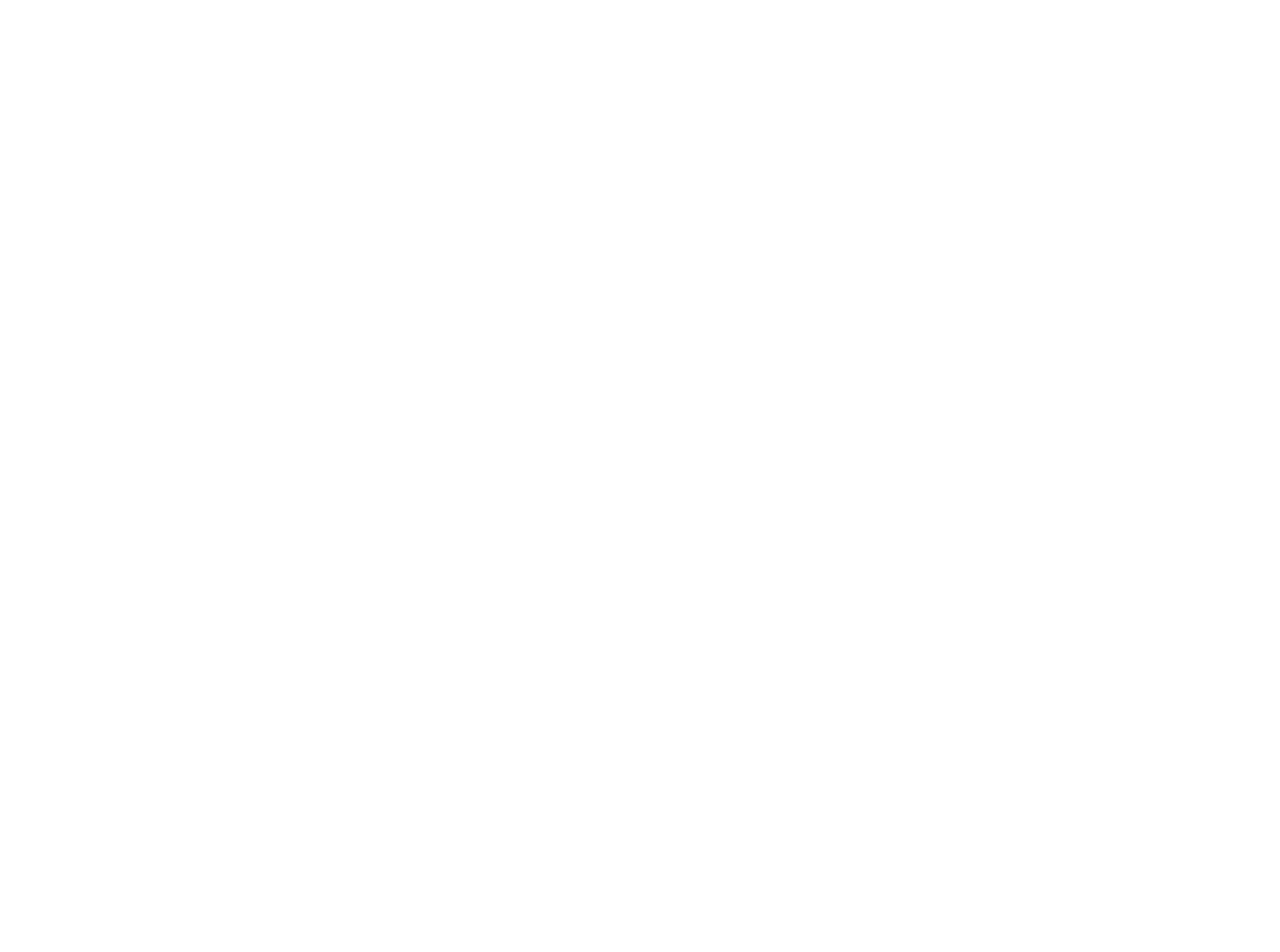
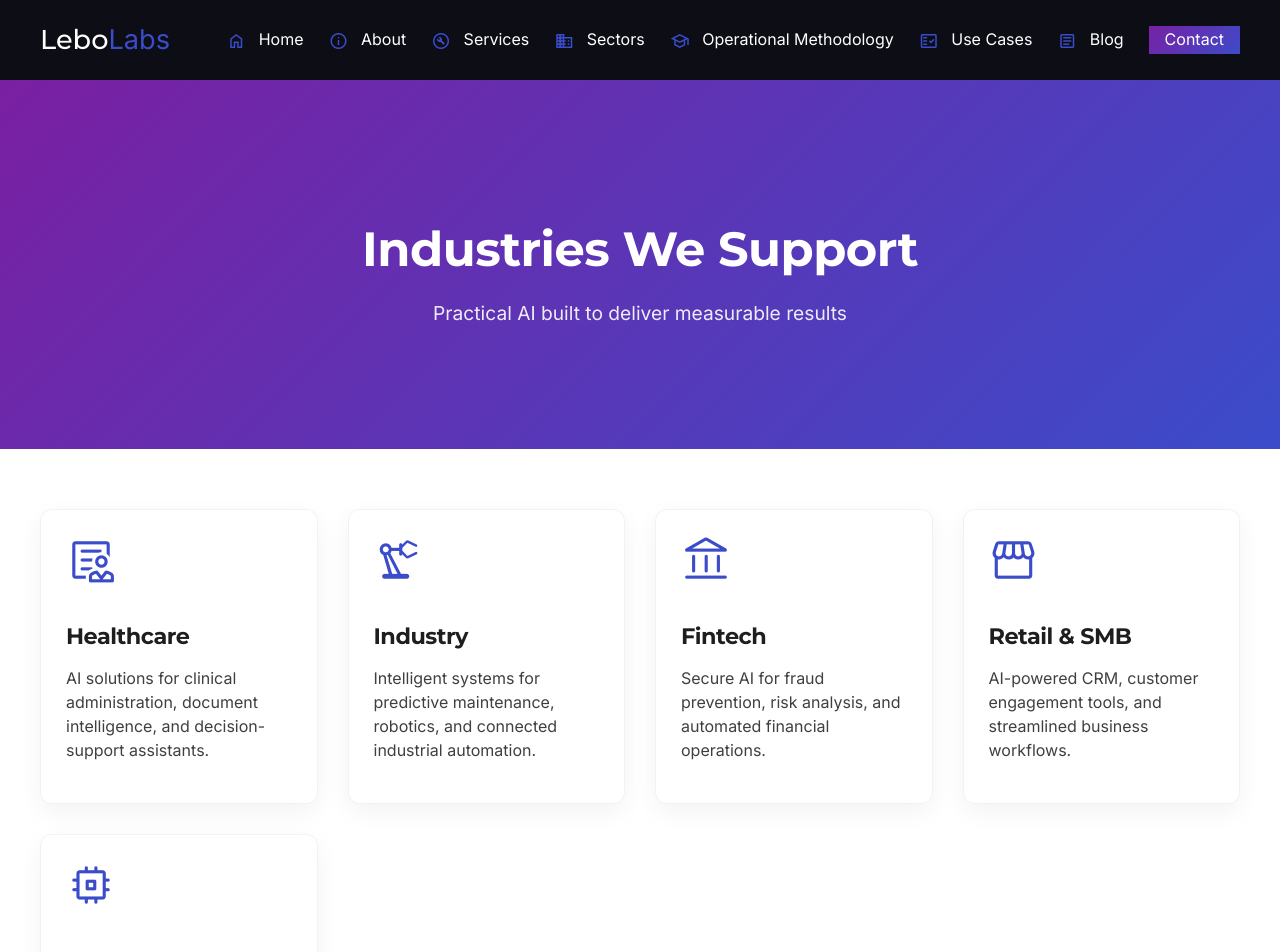
Before and after one commit to ZouariOmar/lebo-labs, an Angular app: page /use-cases in a window 1280 px wide. Before the commit this address led to /. Shown: the top 952 px of the page. Before the commit the page ends 800 px from the top, so only its background shows below. Built offline with nearby package versions, Linux system fonts and the light colour scheme.

Commit message:
feat(use-cases-page): Add `Use Cases` page
[DETAILS]
- A src/app/pages/cases/*
- M src/app/app.routes.ts

```diff
--- a/src/app/app.routes.ts
+++ b/src/app/app.routes.ts
@@ -6,7 +6,7 @@
   { path: 'services', loadComponent: () => import('./pages/services/services').then(m => m.Services) },
   { path: 'sectors', loadComponent: () => import('./pages/sectors/sectors').then(m => m.Sectors) },
   { path: 'ops-methodology', loadComponent: () => import('./pages/ops/ops').then(m => m.Ops) },
-  // { path: 'use-cases', loadComponent: () => import('./pages/cases/cases').then(m => m.Cases) },
+  { path: 'use-cases', loadComponent: () => import('./pages/cases/cases').then(m => m.Cases) },
   // { path: 'blog', loadComponent: () => import('./pages/blog/blog').then(m => m.Blog) },
   // { path: 'contact', loadComponent: () => import('./pages/contact/contact').then(m => m.Contact) },
 ]; // Lebo-labs routes
--- a/src/app/core/components/footer/footer.html
+++ b/src/app/core/components/footer/footer.html
@@ -13,7 +13,7 @@
         <li><a routerLink="/services">Services</a></li>
         <li><a routerLink="/sectors">Sectors</a></li>
         <li><a routerLink="/ops-methodology">OPS Methodology</a></li>
-        <li><a routerLink="/case-study">Case Studies</a></li>
+        <li><a routerLink="/use-cases">Case Studies</a></li>
         <li><a routerLink="/blog">Blog</a></li>
         <li><a routerLink="/contact" class="contact-btn">Contact</a></li>
       </ul>
--- a/src/app/core/components/navbar/navbar.html
+++ b/src/app/core/components/navbar/navbar.html
@@ -34,7 +34,7 @@
       </a>
     </li>
     <li>
-      <a routerLink="/case-study">
+      <a routerLink="/use-cases">
         <span class="material-symbols-outlined">fact_check</span>
         Use Cases
       </a>
--- /dev/null
+++ b/src/app/pages/cases/cases.css
@@ -0,0 +1,78 @@
+/* ---- Hero ---- */
+.sectors-hero {
+  text-align: center;
+  padding: 100px 20px;
+  background: linear-gradient(135deg, #7A1FA2, #3B4CCA);
+  color: white;
+}
+
+.sectors-hero h1 {
+  font-family: 'Montserrat', sans-serif;
+  font-size: 3rem;
+  margin-bottom: 10px;
+}
+
+.sectors-hero p {
+  font-size: 1.2rem;
+  opacity: 0.9;
+}
+
+/* ---- Grid ---- */
+.sectors-grid {
+  max-width: 1200px;
+  margin: 60px auto;
+  padding: 0 20px;
+  display: grid;
+  gap: 30px;
+  grid-template-columns: repeat(auto-fit, minmax(260px, 1fr));
+}
+
+/* ---- Cards ---- */
+.sector-card {
+  background: rgba(255, 255, 255, 0.6);
+  border: 1px solid rgba(0, 0, 0, 0.05);
+  padding: 25px;
+  border-radius: 12px;
+  cursor: pointer;
+  box-shadow: 0 8px 25px rgba(0, 0, 0, 0.05);
+  transition: all 0.3s ease;
+}
+
+.sector-card:hover {
+  transform: translateY(-6px);
+  border-color: var(--primary-violet);
+  box-shadow: 0 12px 35px rgba(122, 31, 162, 0.25);
+}
+
+/* ---- Icons ---- */
+.icon {
+  font-family: 'Material Symbols Rounded';
+  font-size: 50px;
+  margin-bottom: 15px;
+  color: #3B4CCA;
+  transition: 0.3s ease;
+}
+
+.sector-card:hover .icon {
+  color: #7A1FA2;
+}
+
+/* ---- Text ---- */
+.sector-card h3 {
+  font-family: 'Montserrat', sans-serif;
+  font-size: 1.4rem;
+  margin-bottom: 10px;
+}
+
+.sector-card p {
+  opacity: 0.85;
+  font-size: 1rem;
+  line-height: 1.5;
+}
+
+/* ---- Responsive ---- */
+@media (max-width: 768px) {
+  .sectors-hero h1 {
+    font-size: 2.4rem;
+  }
+}
--- /dev/null
+++ b/src/app/pages/cases/cases.html
@@ -0,0 +1,57 @@
+<app-navbar></app-navbar>
+
+<section class="sectors-hero">
+  <div class="hero-content">
+    <h1>Industries We Support</h1>
+    <p>Practical AI built to deliver measurable results</p>
+  </div>
+</section>
+
+<section class="sectors-grid">
+  <!-- Healthcare -->
+  <div class="sector-card">
+    <span class="material-symbols-rounded icon">clinical_notes</span>
+    <h3>Healthcare</h3>
+    <p>
+      AI solutions for clinical administration, document intelligence, and decision-support assistants.
+    </p>
+  </div>
+
+  <!-- Industry -->
+  <div class="sector-card">
+    <span class="material-symbols-rounded icon">precision_manufacturing</span>
+    <h3>Industry</h3>
+    <p>
+      Intelligent systems for predictive maintenance, robotics, and connected industrial automation.
+    </p>
+  </div>
+
+  <!-- Fintech -->
+  <div class="sector-card">
+    <span class="material-symbols-rounded icon">account_balance</span>
+    <h3>Fintech</h3>
+    <p>
+      Secure AI for fraud prevention, risk analysis, and automated financial operations.
+    </p>
+  </div>
+
+  <!-- Retail -->
+  <div class="sector-card">
+    <span class="material-symbols-rounded icon">storefront</span>
+    <h3>Retail & SMB</h3>
+    <p>
+      AI-powered CRM, customer engagement tools, and streamlined business workflows.
+    </p>
+  </div>
+
+  <!-- Technology -->
+  <div class="sector-card">
+    <span class="material-symbols-rounded icon">memory</span>
+    <h3>Technology</h3>
+    <p>
+      Tailored AI architectures, automation frameworks, and scalable enterprise-grade solutions.
+    </p>
+  </div>
+</section>
+
+<app-footer></app-footer>
```
Also changed, not shown: src/app/pages/cases/cases.ts (added, +13 -0 lines), 1 other file (tests, documents, lock files or other folders).
